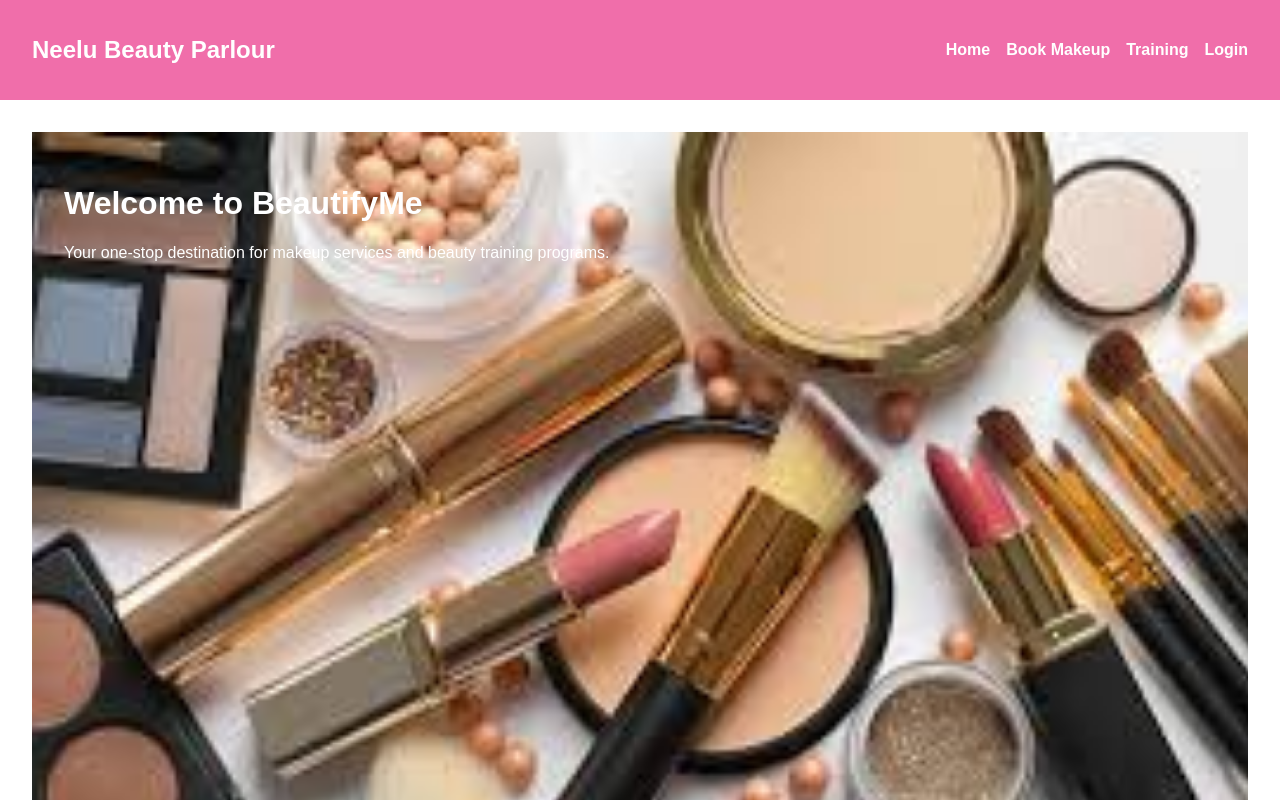
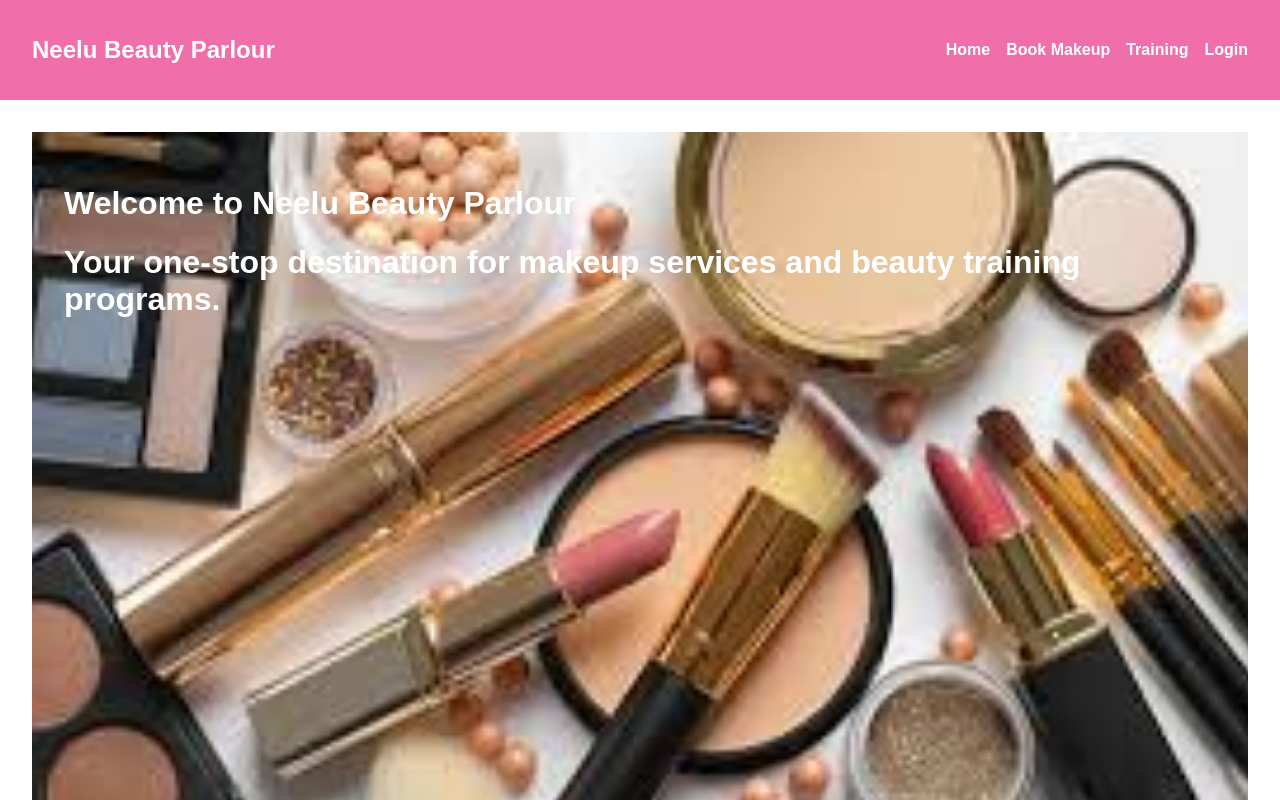
Before and after one commit to B-jana/bweb, a React (Create React App) app: page / in a window 1280 px wide. Shown: the top 800 px of the page. Built offline with nearby package versions, Linux system fonts and the light colour scheme.

Commit message:
Update Home.js

```diff
--- a/src/components/Home.js
+++ b/src/components/Home.js
@@ -10,8 +10,8 @@ const Home = () => (
             color: 'white',
             padding: '2rem',
         }}>
-        <h1>Welcome to BeautifyMe</h1>
-        <p>Your one-stop destination for makeup services and beauty training programs.</p>
+        <h1>Welcome to Neelu Beauty Parlour</h1>
+        <h1>Your one-stop destination for makeup services and beauty training programs.</h1>
 
     </div>
 );
```
